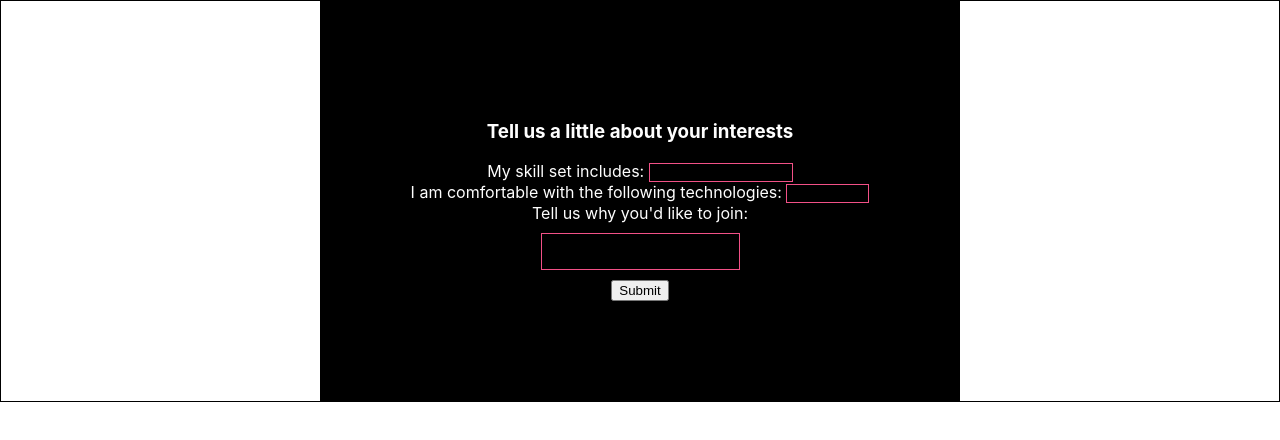
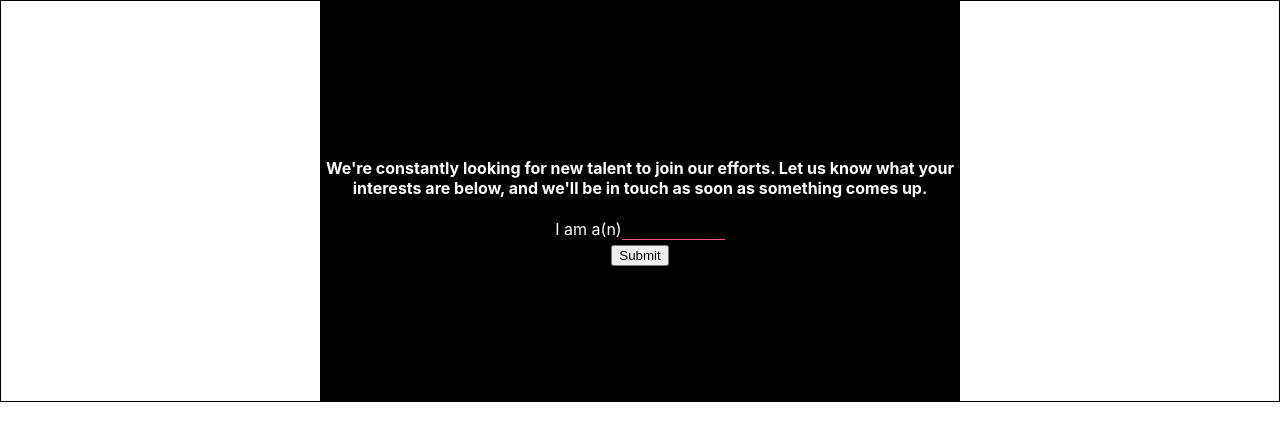
Before and after one commit to theCOOPcc/sign-up-form, a React (Create React App) app: page / in a window 1280 px wide. Shown: the top 440 px of the page. Built offline with nearby package versions, Linux system fonts and the light colour scheme.

Commit message:
all forms now have pink underlined input

```diff
--- a/src/App.js
+++ b/src/App.js
@@ -12,9 +12,9 @@
 	return (
 		<div className="App">
 
-			{/* <ChoosePath /> */}
+			<ChoosePath />
       {/* <MentorForm />  */}
-			<EngineerForm />
+			{/* <EngineerForm /> */}
 
 			{/* <DataScienceForm />  */}
 			{/* <DesignerForm /> */}
--- a/src/components/forms/ChoosePath.js
+++ b/src/components/forms/ChoosePath.js
@@ -6,16 +6,16 @@
 import * as Inputs from "./inputs";
 import styled from 'styled-components'
 
-const FormStyle = styled.form`
+const FormStyle = styled.div`
 background-color: black;
-
-color: #F25187;
+color: #FEFEFE;
 display:flex;
 flex-direction: column;
-text-align: center;
 justify-content: center;
 align-items: center;
-height: 100%;
+text-align: center;
+height: 50vh;
+width: 50vw;
 `
 
 const validationSchema = Yup.object().shape({
--- a/src/components/forms/ContactForm.js
+++ b/src/components/forms/ContactForm.js
@@ -6,16 +6,16 @@
 import * as Inputs from "./inputs";
 import styled from 'styled-components'
 
-const FormStyle = styled.form`
+const FormStyle = styled.div`
 background-color: black;
-
-color: #F25187;
+color: #FEFEFE;
 display:flex;
 flex-direction: column;
-text-align: center;
 justify-content: center;
 align-items: center;
-height: 100%;
+text-align: center;
+height: 50vh;
+width: 50vw;
 `
 
 const validationSchema = Yup.object().shape({
@@ -37,8 +37,9 @@
     onSubmit={(values) => {
       console.log('Submit Successful', values)
     }}>
+
+
       <Form>
-
         <FormStyle>
       <h1>CONTACT INFO</h1>
 
@@ -65,7 +66,9 @@
         <button type="submit">Submit</button>
 
         </FormStyle>
+
       </Form>
+
     </Formik>
   )
 }
--- a/src/components/forms/DataScienceForm.js
+++ b/src/components/forms/DataScienceForm.js
@@ -7,17 +7,16 @@
 import styled from 'styled-components'
 
 
-const FormStyle = styled.form`
+const FormStyle = styled.div`
 background-color: black;
-
-color: #F25187;
+color: #FEFEFE;
 display:flex;
 flex-direction: column;
-text-align: center;
 justify-content: center;
 align-items: center;
-height: 100%;
-width: 100%;
+text-align: center;
+height: 50vh;
+width: 50vw;
 `
 
 const validationSchema = Yup.object().shape({
@@ -41,7 +40,7 @@
       <Form>
         <FormStyle>
           <div>
-      <h1>Tell us a little about your interests</h1>
+      <h1>Tell us a little about your interests...</h1>
 
           </div>
 					{Fields.dataSciFields.map(f => (
--- a/src/components/forms/DesignerForm.js
+++ b/src/components/forms/DesignerForm.js
@@ -6,16 +6,16 @@
 import * as Inputs from "./inputs";
 import styled from 'styled-components'
 
-const FormStyle = styled.form`
+const FormStyle = styled.div`
 background-color: black;
-
-color: #F25187;
+color: #FEFEFE;
 display:flex;
 flex-direction: column;
-text-align: center;
 justify-content: center;
 align-items: center;
-height: 100%;
+text-align: center;
+height: 50vh;
+width: 50vw;
 `
 
 const validationSchema= Yup.object().shape({
@@ -42,7 +42,7 @@
     >
       <Form>
         <FormStyle>
-      <h1>Tell us a little about your interests</h1>
+      <h1>Tell us a little about your interests...</h1>
 
       {Fields.designFields.map(f => (
         <Inputs.SelectInput key={f.name} label={f.name} name={f.value}>
--- a/src/components/forms/EngineerForm.js
+++ b/src/components/forms/EngineerForm.js
@@ -7,13 +7,15 @@
 import styled from 'styled-components'
 import '../../App.css'
 
-const FormStyle = styled.form`
+
+const FormStyle = styled.div`
 background-color: black;
 color: #FEFEFE;
 display:flex;
 flex-direction: column;
 justify-content: center;
 align-items: center;
+text-align: center;
 height: 50vh;
 width: 50vw;
 `
@@ -21,6 +23,7 @@
 const Label = styled.label`
 color: #FEFEFE;
 `
+
 
 
 
@@ -36,7 +39,7 @@
 
 const EngineerForm = () => {
   return (
-    <div>
+    <FormStyle>
     <Formik
     initialValues={{
       engineer_skillset: "",
@@ -49,9 +52,9 @@
     }}
     >
       <Form>
-        <FormStyle>
 
-      <h3>Tell us a little about your interests</h3>
+
+      <h3>Tell us a little about your interests...</h3>
 
       {Fields.firstFields.map((f) => (
         <Inputs.SelectInput key={f.name} label={f.name} name={f.value}>
@@ -65,15 +68,16 @@
       ))}
 
 
+
 <Label htmlFor="whyJoin">Tell us why you'd like to join: </Label>
 					<Inputs.TextInput id="whyJoin" name="why_join"></Inputs.TextInput>
 
 <button type="submit">Submit</button>
-        </FormStyle>
+
       </Form>
       </Formik>
 
-    </div>
+    </FormStyle>
 
 
   )
--- a/src/components/forms/InfoIntakeForm.js
+++ b/src/components/forms/InfoIntakeForm.js
@@ -6,16 +6,16 @@
 import * as Inputs from "./inputs";
 import styled from 'styled-components'
 
-const FormStyle = styled.form`
+const FormStyle = styled.div`
 background-color: black;
-
-color: #F25187;
+color: #FEFEFE;
 display:flex;
 flex-direction: column;
-text-align: center;
 justify-content: center;
 align-items: center;
-height: 100%;
+text-align: center;
+height: 50vh;
+width: 50vw;
 `
 
 const validationSchema = Yup.object().shape({
--- a/src/components/forms/MentorForm.jsx
+++ b/src/components/forms/MentorForm.jsx
@@ -6,16 +6,16 @@
 import * as Inputs from './inputs'
 import styled from 'styled-components'
 
-const FormStyle = styled.form`
+const FormStyle = styled.div`
 background-color: black;
-
-color: #F25187;
+color: #FEFEFE;
 display:flex;
 flex-direction: column;
-text-align: center;
 justify-content: center;
 align-items: center;
-height: 100%;
+text-align: center;
+height: 50vh;
+width: 50vw;
 `
 
 
@@ -42,7 +42,7 @@
 		}}>
 			<Form>
 				<FormStyle>
-			<h1>Mentor Form</h1>
+			<h1>Tell us more about You</h1>
 				{Fields.mentorFields.map((f) => (
 					<Inputs.SelectInput key={f.name} label={f.name} name={f.value}>
 						<option value={f.value}></option>
--- a/src/components/forms/fields.js
+++ b/src/components/forms/fields.js
@@ -118,7 +118,7 @@
 }
 
 export const helpOptions =  {
-  name: 'I would love to help with',
+  name: 'I would love to help with: ',
   value: 'help_with',
   choices:[
     '1:1 Mentoring',
--- a/src/components/forms/inputs.js
+++ b/src/components/forms/inputs.js
@@ -3,21 +3,24 @@
 
 
 const Input = styled.input`
-display: block;
+display: inline-block;
 padding: 0.75em;
 margin: 0.75em;
-border: none;
+border:none;
 cursor: pointer;
 background-color: transparent;
-border: 1px solid #F25187
+border-bottom: 1px solid #F25187;
+text-decoration: underline;
 `
 const Label = styled.label`
 color: #FEFEFE;
 `
 
-const SelectInputStyle = styled.select`
-border: 1px solid #F25187;
+export const SelectInputStyle = styled.select`
+border:none;
+border-bottom: 1px solid #F25187;
 background-color: transparent;
+text-decoration: underline;
 `
 
 
```
